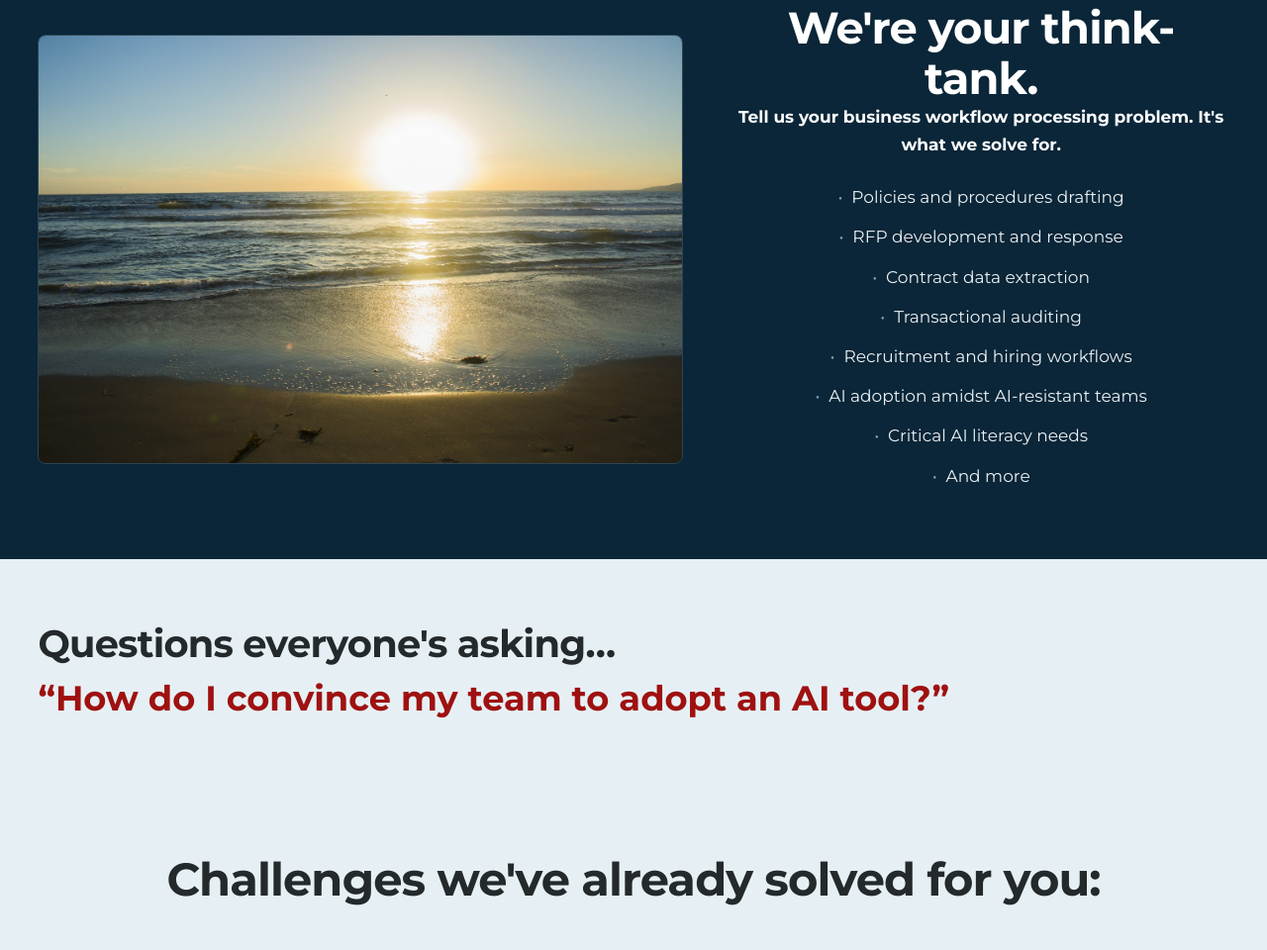
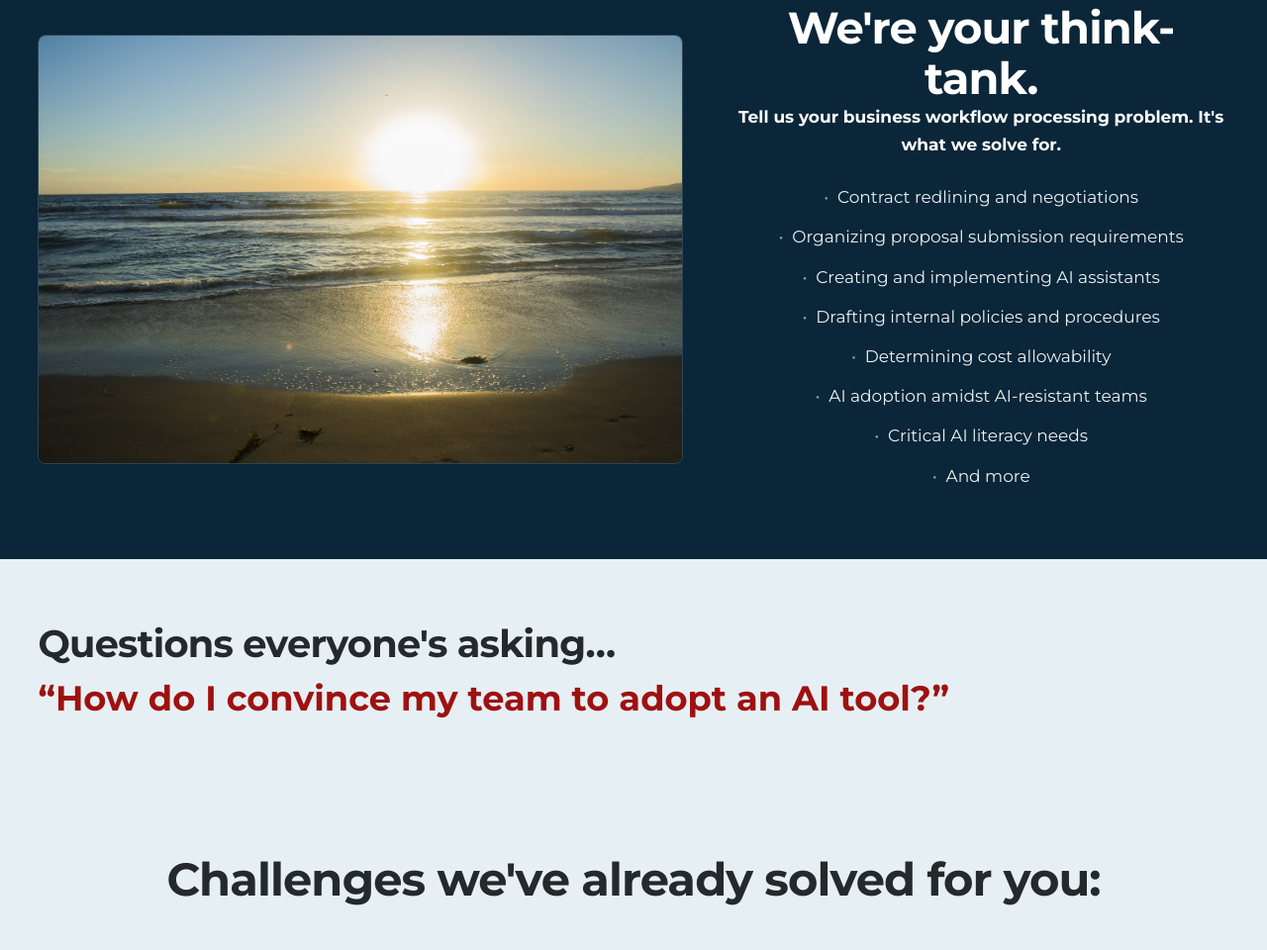
Before and after one commit to matt-g-smith-esq/Smith-Atlas-Website, a plain HTML site: page index.html in a window 1280 px wide. Shown: the part 4024-4984 px from the top of the page at 99% size. Drawn offline with Linux system fonts and the light colour scheme.

Commit message:
Revise service offerings in index.html
Updated the list of services offered to include contract redlining, organizing proposal submissions, creating AI assistants, drafting internal policies, and determining cost allowability.

```diff
--- a/index.html
+++ b/index.html
@@ -385,11 +385,11 @@
       <h2 style="font-size:clamp(1.9rem,4.5vw,2.8rem)">We're your think-tank.</h2>
       <p class="subhead">Tell us your business workflow processing problem. It's what we solve for.</p>
       <ul class="tt-list">
-        <li>Policies and procedures drafting</li>
-        <li>RFP development and response</li>
-        <li>Contract data extraction</li>
-        <li>Transactional auditing</li>
-        <li>Recruitment and hiring workflows</li>
+        <li>Contract redlining and negotiations</li>
+        <li>Organizing proposal submission requirements</li>
+        <li>Creating and implementing AI assistants</li>
+        <li>Drafting internal policies and procedures</li>
+        <li>Determining cost allowability</li>
         <li>AI adoption amidst AI-resistant teams</li>
         <li>Critical AI literacy needs</li>
         <li>And more</li>
```
